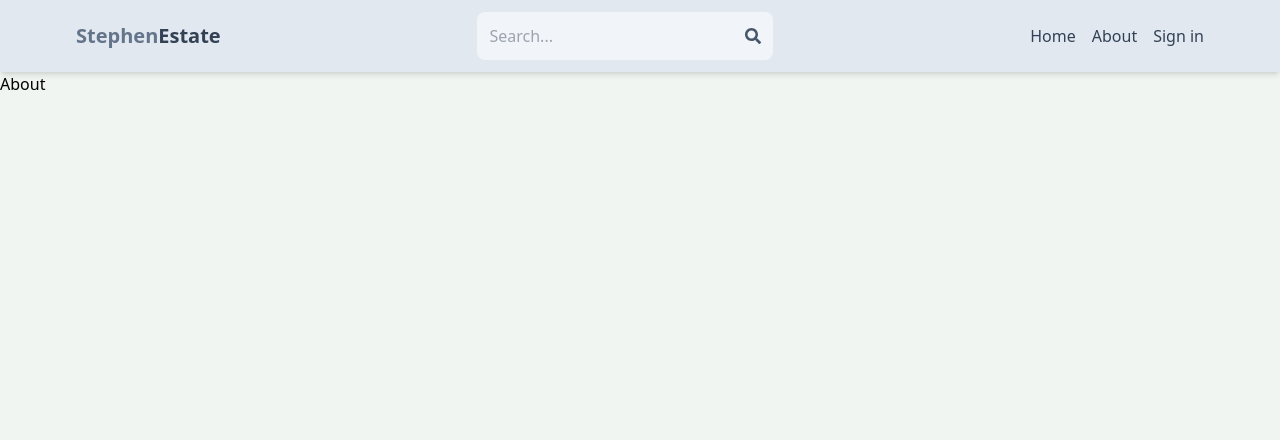
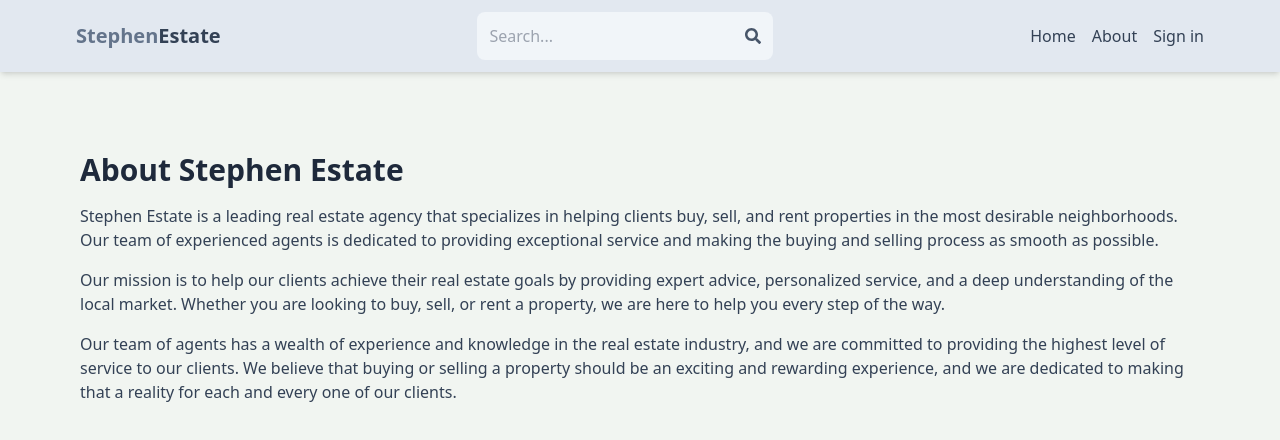
Before and after one commit to Tesvin/estate-webapp, a React (Vite) app in the folder client/: page /about in a window 1280 px wide. Shown: the top 440 px of the page. Built offline with nearby package versions, Linux system fonts and the light colour scheme; no server answers.

Commit message:
completed the about page

```diff
--- a/client/src/pages/About.jsx
+++ b/client/src/pages/About.jsx
@@ -1,9 +1,14 @@
 
 
-const About = () => {
+export default function About() {
   return (
-    <div>About</div>
+    <div className='py-20 px-4 max-w-6xl mx-auto'>
+      <h1 className='text-3xl font-bold mb-4 text-slate-800'>About Stephen Estate</h1>
+      <p className='mb-4 text-slate-700'>Stephen Estate is a leading real estate agency that specializes in helping clients buy, sell, and rent properties in the most desirable neighborhoods. Our team of experienced agents is dedicated to providing exceptional service and making the buying and selling process as smooth as possible.</p>
+      <p className='mb-4 text-slate-700'>
+      Our mission is to help our clients achieve their real estate goals by providing expert advice, personalized service, and a deep understanding of the local market. Whether you are looking to buy, sell, or rent a property, we are here to help you every step of the way.
+      </p>
+      <p className='mb-4 text-slate-700'>Our team of agents has a wealth of experience and knowledge in the real estate industry, and we are committed to providing the highest level of service to our clients. We believe that buying or selling a property should be an exciting and rewarding experience, and we are dedicated to making that a reality for each and every one of our clients.</p>
+    </div>
   )
 }
-
-export default About
```
